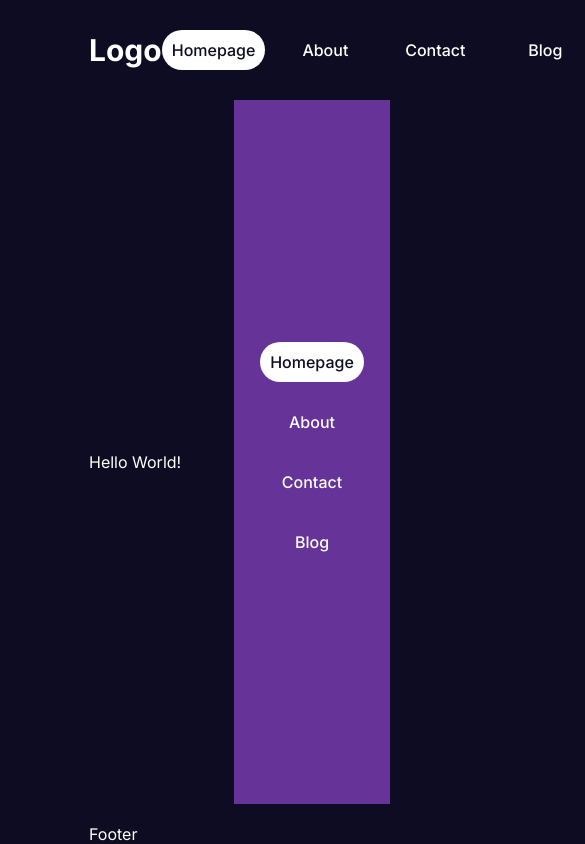
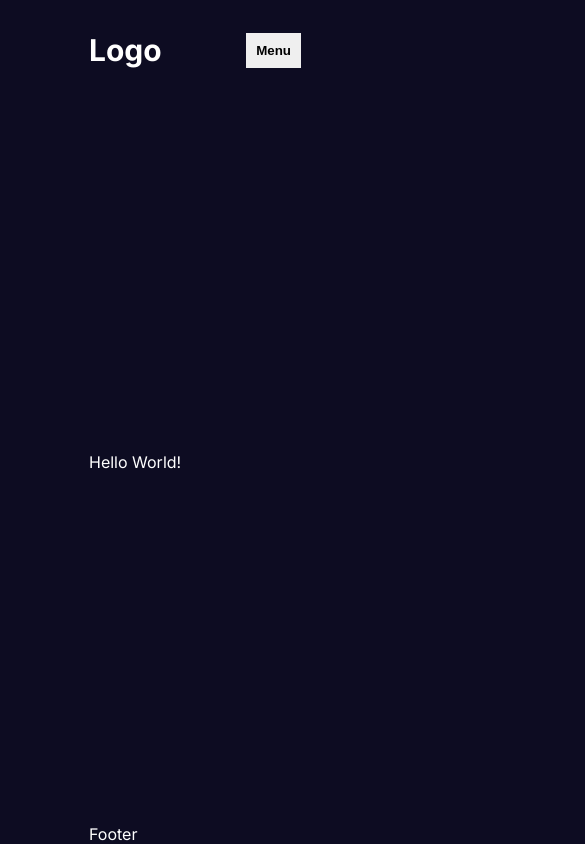
Before and after one commit to DHARAKA-METH/Next_Js_Project, a Next.js app: page / in a window 390 px wide. Shown: the top 844 px of the page, 585 px wide, since content can reach past the window. Built offline with nearby package versions, Linux system fonts and the light colour scheme.

Commit message:
nav bar logic

```diff
--- a/src/components/navbar/links/Links.jsx
+++ b/src/components/navbar/links/Links.jsx
@@ -6,7 +6,7 @@ import style from './links.module.css'
 
 const Links = () => {
 
-  const [open, setoOpen] = useState(true);
+  const [open, setoOpen] = useState(false);
 
   const links = [
     {
@@ -39,11 +39,11 @@ const Links = () => {
           </>
         ) : <NavLinks title={'Login'} path={'/login'} />}
 
-      <button onClick={(() => setoOpen((prev)=>!prev))}>Menu</button>
+      </div>
+        <button className={style.menuBtn} onClick={(() => setoOpen((prev) => !prev))}>Menu</button>
         {
           open && <div className={style.mobileLinks}>{links.map(({ title, path }) => <NavLinks title={title} path={path} key={title} />)}</div>
         }
-    </div>
     </div>
   )
 }
--- a/src/components/navbar/links/links.module.css
+++ b/src/components/navbar/links/links.module.css
@@ -1,3 +1,5 @@
+
+
 .links{
     display: flex;
     align-items: center;
@@ -26,6 +28,26 @@
     right:0;
     background-color: rebeccapurple;
     overflow: hidden;
-    transition:height 1.5s ease-in-out;
+    transition: all ease-in-out 0.5s;
 
 }
+
+.menuBtn{
+    display: none;
+    padding:10px 10px;
+    border: none;
+    font-weight: bold;
+    cursor: pointer;
+}
+@media (max-width:768px) {
+    .links{
+        display: none;
+    }
+    .menuBtn{
+        display: block;
+        padding:10px 10px;
+        border: none;
+        font-weight: bold;
+    }
+
+}
--- a/src/components/navbar/links/navLinks/NavLink.module.css
+++ b/src/components/navbar/links/navLinks/NavLink.module.css
@@ -10,5 +10,4 @@
 .active{
     color:#0d0c22;
     background-color: white;
-
 }
```
Lines whose indentation alone changed are shown as unchanged.
